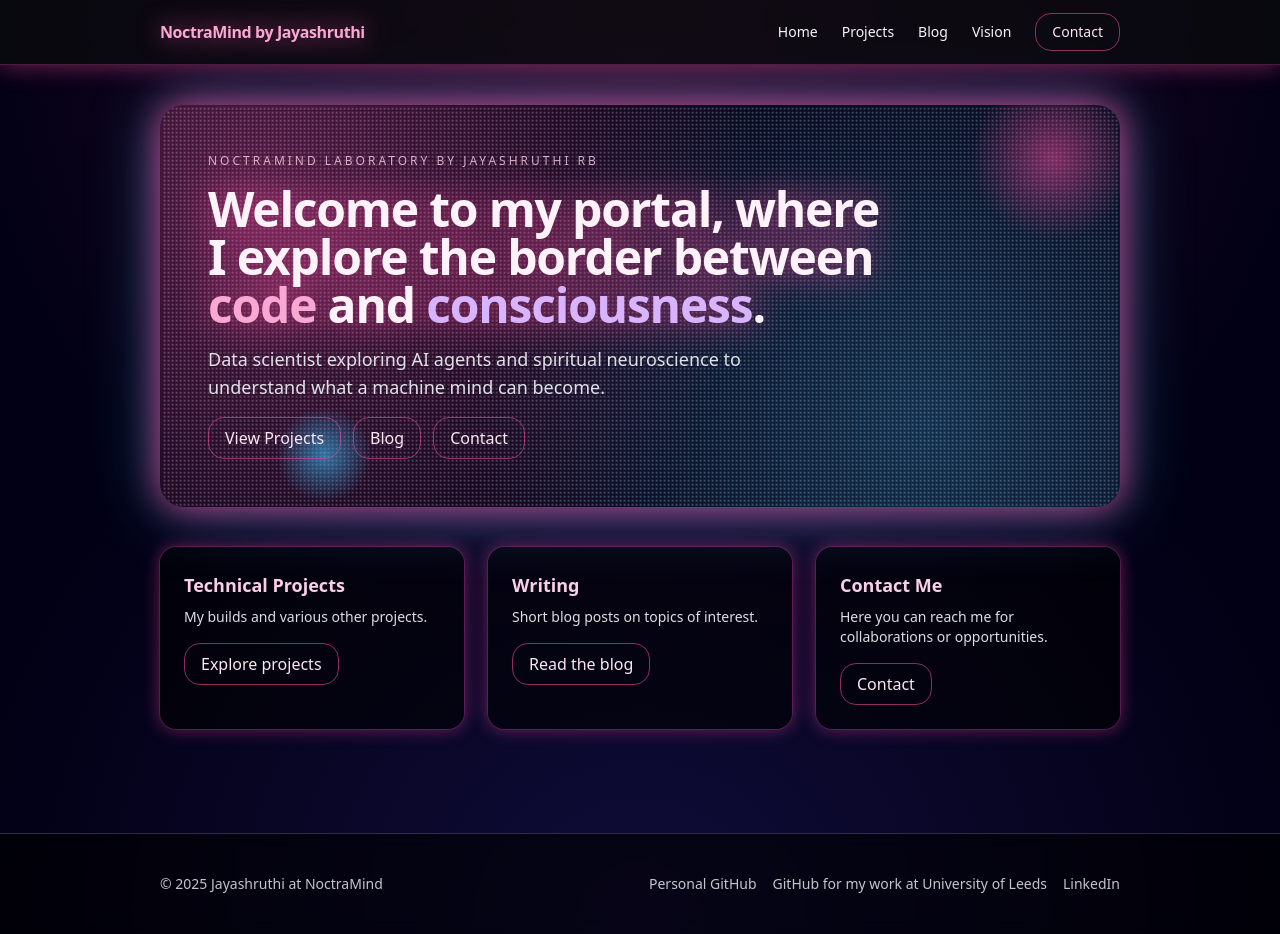
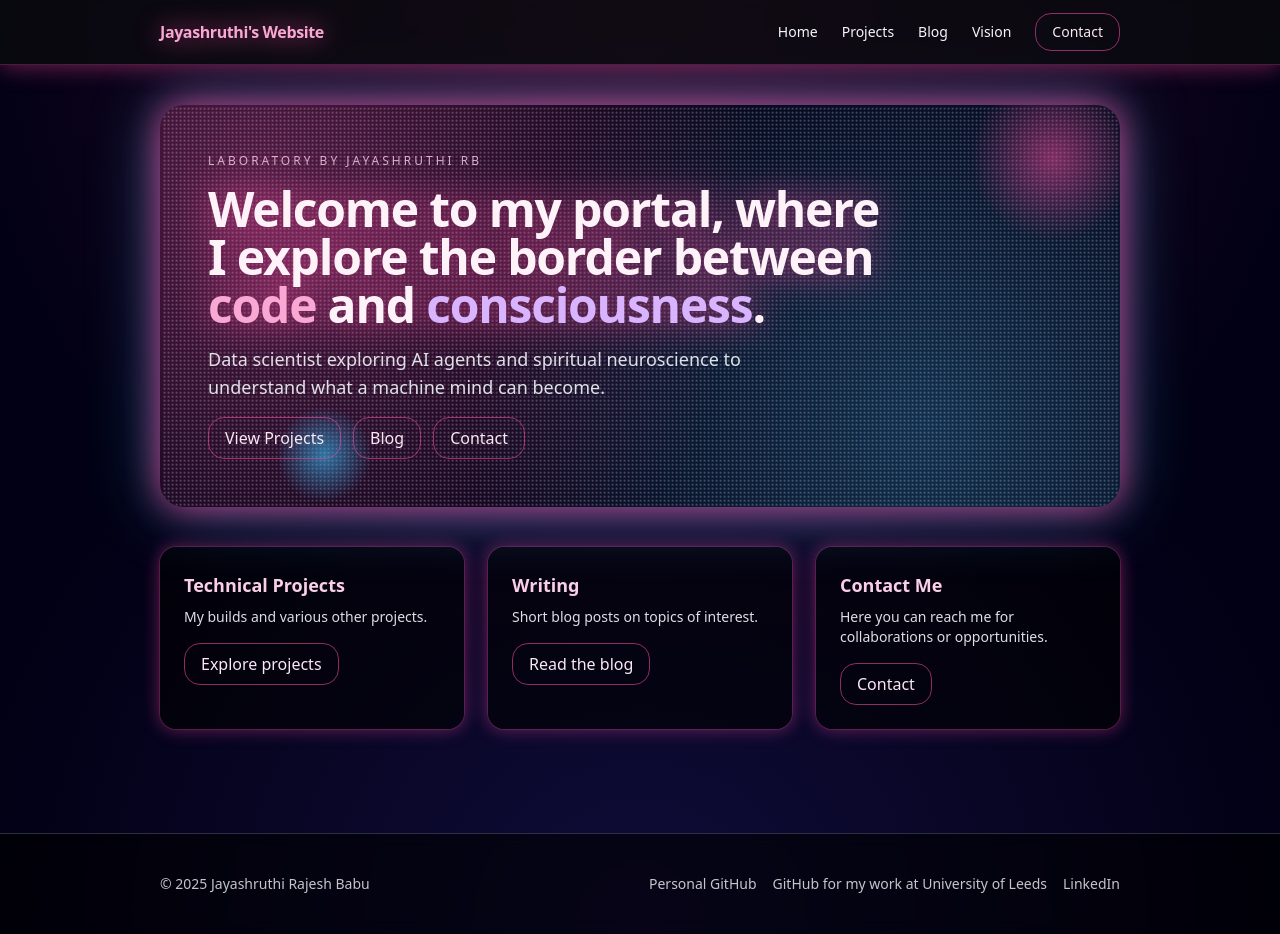
Before and after one commit to shrut10/NoctraMind-Site, a Next.js app: page /site in a window 1280 px wide. Built offline with nearby package versions, Linux system fonts and the light colour scheme.

Commit message:
More removals of noctramind

```diff
--- a/app/ClientLayout.jsx
+++ b/app/ClientLayout.jsx
@@ -32,7 +32,7 @@ function TopNav() {
           href="/"
           className="font-semibold tracking-tight text-pink-300 drop-shadow-[0_0_12px_rgba(236,72,153,0.9)]"
         >
-          NoctraMind by Jayashruthi
+          Jayashruthi's Website
         </NextLink>
 
         {/* Desktop Nav */}
@@ -55,7 +55,7 @@ function Footer() {
   return (
     <footer className="border-t border-ink-700/70 py-10 mt-16 bg-black/60 backdrop-blur">
       <div className="mx-auto max-w-5xl px-4 sm:px-6 md:px-8 flex flex-col sm:flex-row items-center justify-between gap-4 text-sm opacity-80">
-        <p>© {new Date().getFullYear()} Jayashruthi at NoctraMind</p>
+        <p>© {new Date().getFullYear()} Jayashruthi Rajesh Babu</p>
         <div className="flex gap-4">
           <a
             href="https://github.com/shrut10"
--- a/app/site/page.jsx
+++ b/app/site/page.jsx
@@ -53,7 +53,7 @@ function Hero() {
           animate={{ opacity: 1, x: 0 }}
           transition={{ delay: 0.1 }}
         >
-          NoctraMind Laboratory by Jayashruthi RB
+          Laboratory by Jayashruthi RB
         </motion.p>
 
         <motion.h1
--- a/app/site/projects/page.jsx
+++ b/app/site/projects/page.jsx
@@ -38,7 +38,7 @@ export default function Page() {
 
       <header className="relative">
         <h1 className="text-4xl font-extrabold tracking-tight text-pink-400 drop-shadow-[0_0_20px_rgba(236,72,153,0.9)]">
-          NoctraMind Projects
+          Projects
         </h1>
         <p className="opacity-80 text-lg">My builds and experiments</p>
       </header>
```
